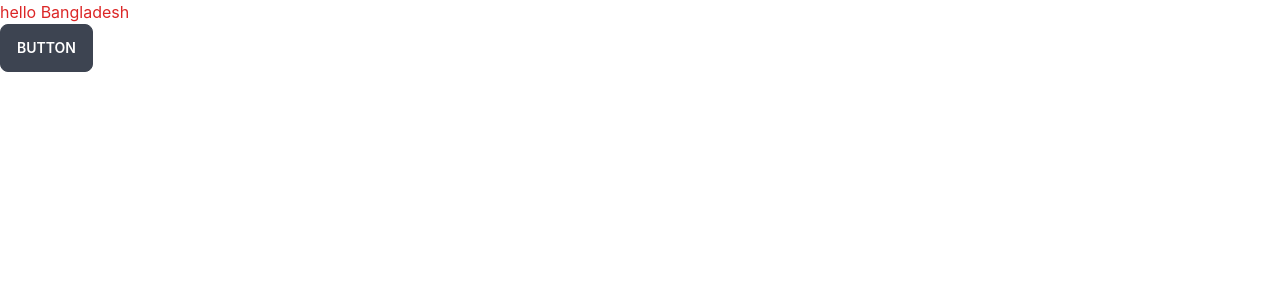
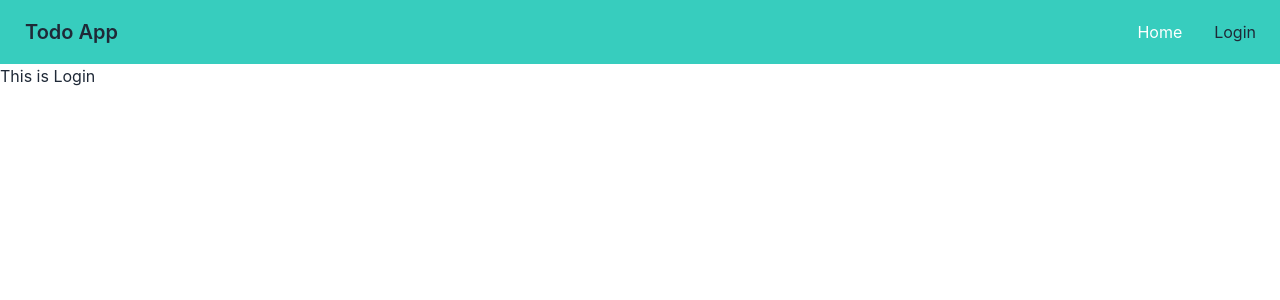
Before and after one commit to Rasel105/Todo-app-client, a React (Create React App) app: page /login in a window 1280 px wide. Shown: the top 300 px of the page. Built offline with nearby package versions, Linux system fonts and the light colour scheme.

Commit message:
login route setup and todo ui setup and router setup navbar setup

```diff
--- a/src/App.js
+++ b/src/App.js
@@ -1,11 +1,17 @@
-import logo from './logo.svg';
 import './App.css';
+import { Route, Routes } from 'react-router-dom';
+import TodoUI from './Pages/Todo/TodoUI';
+import Navbar from './Pages/Navbar/Navbar';
+import Login from './Pages/Login/Login';
 
 function App() {
   return (
-    <div>
-      <h2 className='text-red-600'>hello Bangladesh</h2>
-      <button class="btn">Button</button>
+    <div className=''>
+      <Navbar />
+      <Routes>
+        <Route path='/' element={<TodoUI />}></Route>
+        <Route path='/login' element={<Login />}></Route>
+      </Routes>
     </div>
   );
 }
--- /dev/null
+++ b/src/Pages/Login/Login.js
@@ -0,0 +1,11 @@
+import React from 'react';
+
+const Login = () => {
+    return (
+        <div>
+            <h2>This is Login</h2>
+        </div>
+    );
+};
+
+export default Login;
--- /dev/null
+++ b/src/Pages/Navbar/Navbar.js
@@ -0,0 +1,20 @@
+import React from 'react';
+import { Link } from 'react-router-dom';
+
+const Navbar = () => {
+    return (
+        <div class="navbar bg-accent">
+            <div class="flex-1">
+                <Link to="/" class="btn btn-ghost normal-case text-xl">Todo App</Link>
+            </div>
+            <div class="flex-none">
+                <ul class="menu menu-horizontal p-0">
+                    <li className='text-white'><Link to="Home">Home</Link></li>
+                    <li><Link to="/login">Login</Link></li>
+                </ul>
+            </div>
+        </div>
+    );
+};
+
+export default Navbar;
--- /dev/null
+++ b/src/Pages/Todo/TodoUI.js
@@ -0,0 +1,11 @@
+import React from 'react';
+
+const TodoUI = () => {
+    return (
+        <div>
+            <input type="text" placeholder="Type here" class="input input-bordered w-full max-w-xs" />
+        </div>
+    );
+};
+
+export default TodoUI;
--- a/src/index.js
+++ b/src/index.js
@@ -3,11 +3,14 @@ import ReactDOM from 'react-dom/client';
 import './index.css';
 import App from './App';
 import reportWebVitals from './reportWebVitals';
+import { BrowserRouter } from 'react-router-dom';
 
 const root = ReactDOM.createRoot(document.getElementById('root'));
 root.render(
   <React.StrictMode>
-    <App />
+    <BrowserRouter>
+      <App />
+    </BrowserRouter>
   </React.StrictMode>
 );
 
```
